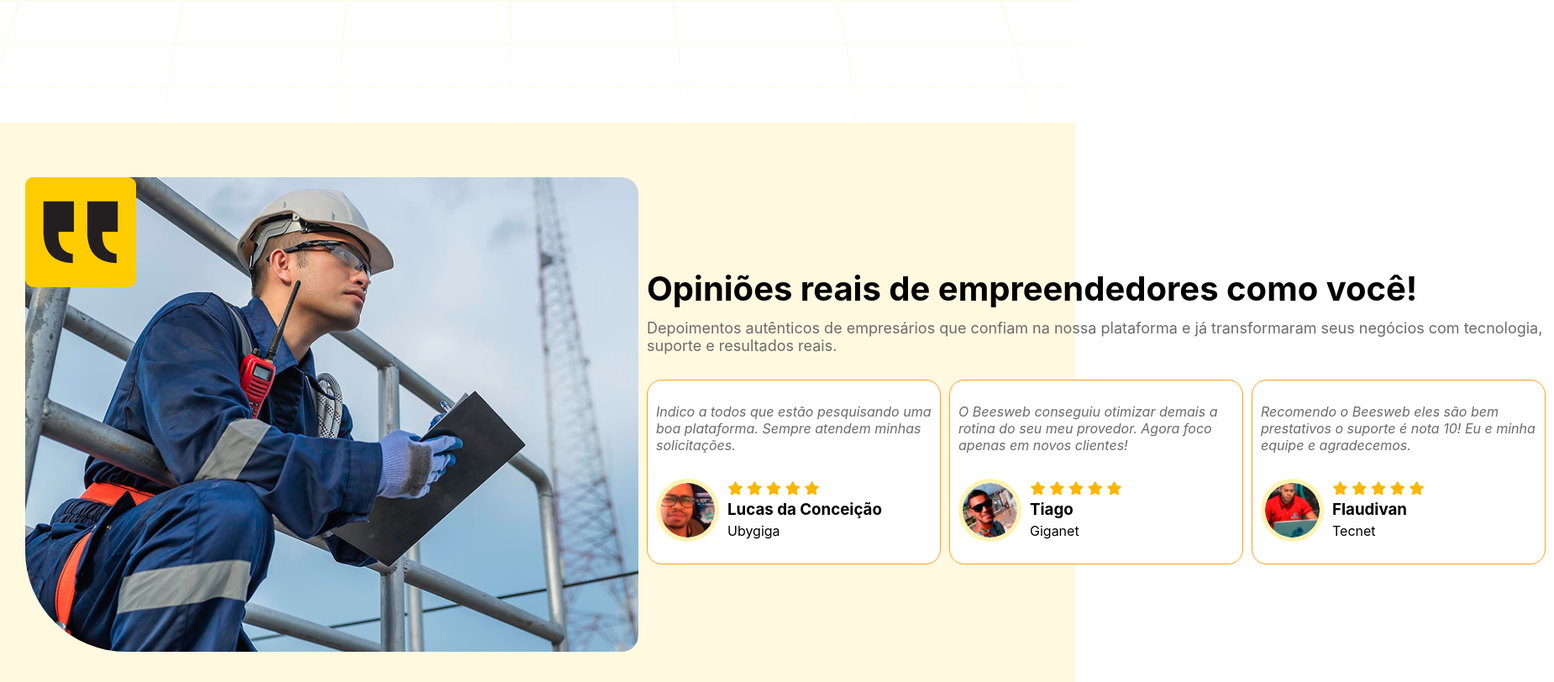
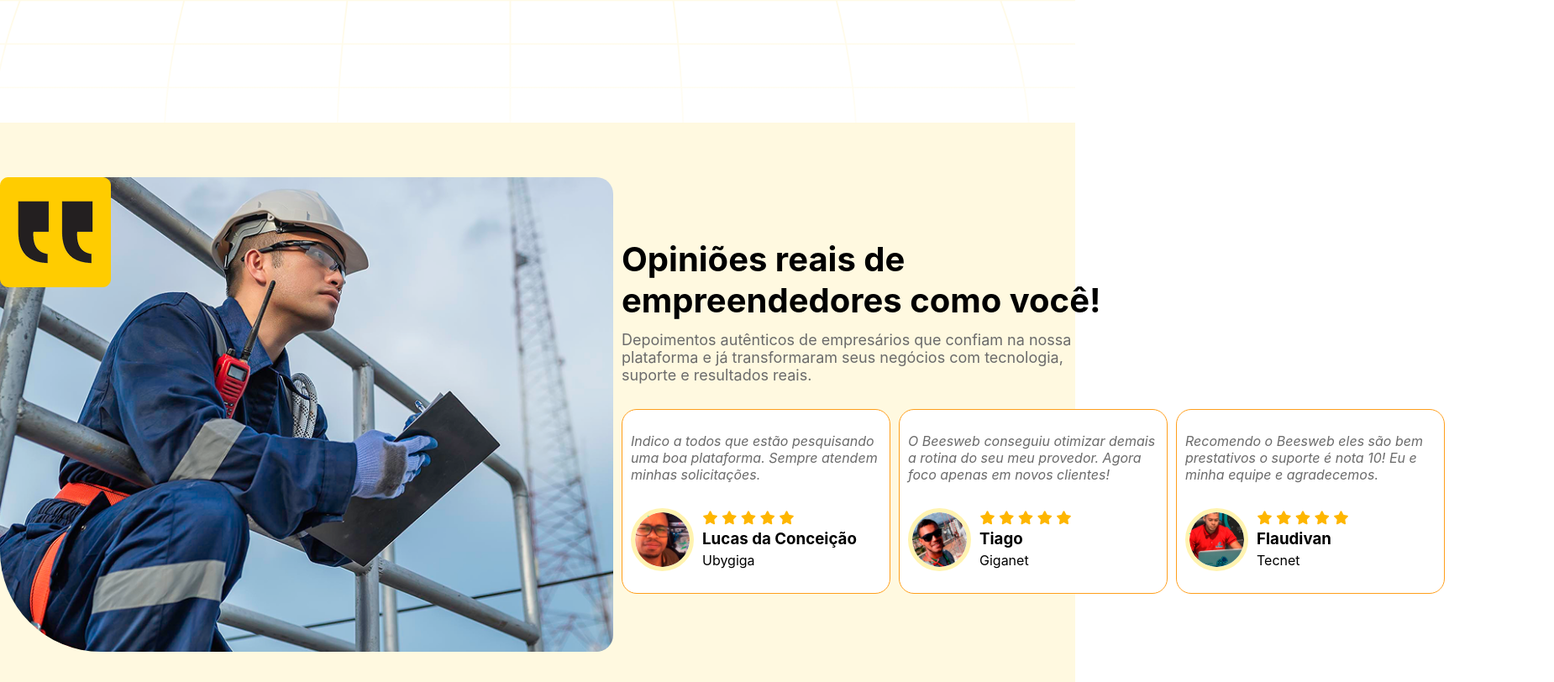
Before and after one commit to vikttorcostta/site-beesweb, a website: page index.html in a window 1280 px wide. Shown: the part 5748-6560 px from the top of the page at 84% size, 1850 px wide, since content can reach past the window. Drawn offline with nearby package versions, Linux system fonts and the light colour scheme.

Commit message:
refatoração

```diff
--- a/src/assets/styles/main.css
+++ b/src/assets/styles/main.css
@@ -1062,8 +1062,7 @@ ul {
     display: flex;
     align-items: center;
     background-color: #FFF9E0;
-    justify-content: space-between;
-    padding: 30px;
+    justify-content: space-evenly;
 }
 
 .testimonials-content-1 {
@@ -1094,6 +1093,7 @@ ul {
 }
 
 .testimonials-texts {
+    width: 580px;
     display: flex;
     flex-direction: column;
     gap: 12px;
@@ -1109,7 +1109,7 @@ ul {
 }
 
 .card {
-    width: 350px;
+    width: 320px;
     height: 220px;
     background-color: #FFFFFF;
     display: flex;
```
